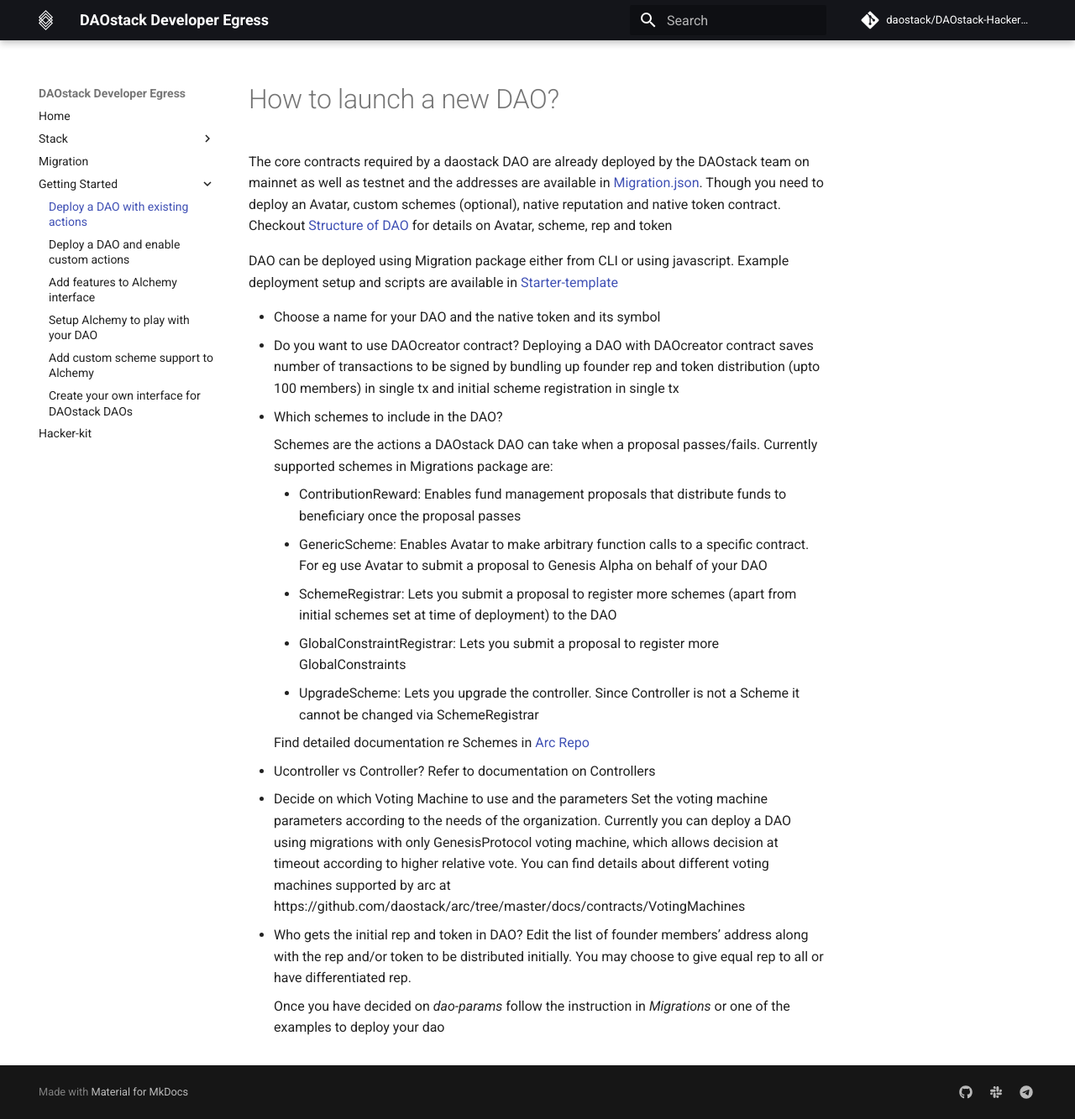
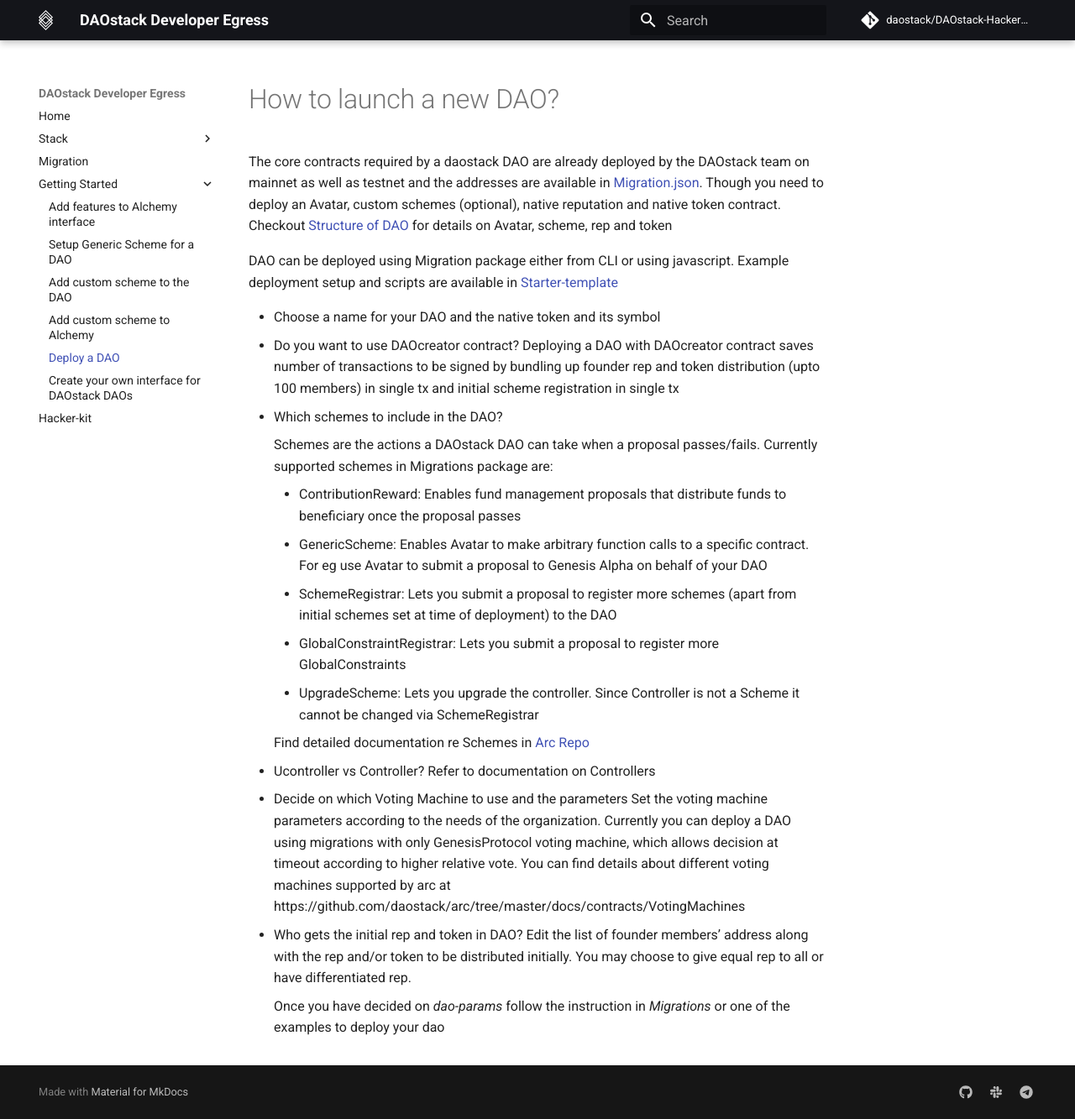
Before and after one commit to daostack/DAOstack-Hackers-Kit, an MkDocs documentation site: the page built from docs/gettingStarted/deployDAO.md, in a window 1280 px wide and 1333 px high. Shown: the whole window at 84% size. Built offline with MkDocs 1.6.1 and Material for MkDocs 9.7.7, drawn with Linux system fonts in a browser that asks for light colours; comment, search, counter and statistics services are not loaded.

Commit message:
docs: cleanup

```diff
--- a/mkdocs.yml
+++ b/mkdocs.yml
@@ -35,10 +35,10 @@
   - DApps/Alchemy: 'stack/alchemy/alchemyIntro.md'
 - Migration: 'migration.md'
 - Getting Started:
-    - Deploy a DAO with existing actions: 'gettingStarted/deployDAO.md'
-    - Deploy a DAO and enable custom actions: 'gettingStarted/deployDAOcustomActions.md'
     - Add features to Alchemy interface: 'gettingStarted/setupAlchemyDevMode.md'
-    - Setup Alchemy to play with your DAO: 'gettingStarted/addNewDAOtoAlchemy.md'
-    - Add custom scheme support to Alchemy: 'gettingStarted/customSchemeSupportAlchemy.md'
+    - Setup Generic Scheme for a DAO: 'gettingStarted/setupGenericScheme.md'
+    - Add custom scheme to the DAO: 'gettingStarted/setupCustomScheme.md'
+    - Add custom scheme to Alchemy: 'gettingStarted/setupCustomSchemeAlchemy.md'
+    - Deploy a DAO: 'gettingStarted/deployDAO.md'
     - Create your own interface for DAOstack DAOs: 'gettingStarted/createNewInterface.md'
 - Hacker-kit: 'hackerkit.md'
```
Also changed, not shown: docs/gettingStarted/setupAlchemyDevMode.md (+1 -0 lines), docs/gettingStarted/setupCustomScheme.md (added, +1 -0 lines), docs/gettingStarted/setupCustomSchemeAlchemy.md (added, +1 -0 lines), docs/gettingStarted/setupGenericScheme.md (added, +1 -0 lines), docs/index.md (+1 -1 lines), docs/gettingStarted/addNewDAOtoAlchemy.md (deleted), docs/gettingStarted/customSchemeSupportAlchemy.md (deleted), docs/gettingStarted/deployDAOcustomActions.md (deleted).
